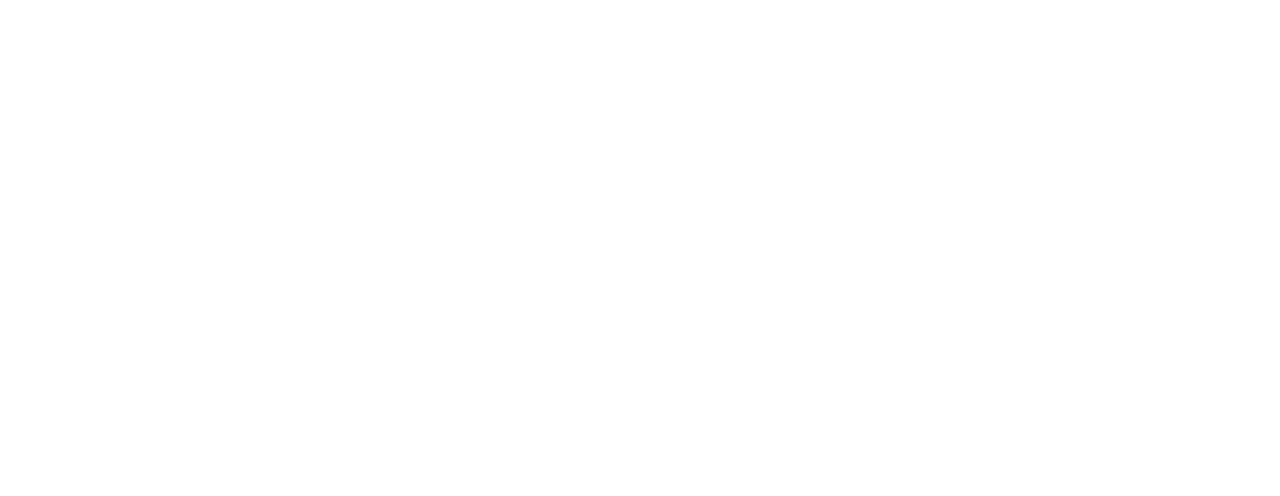
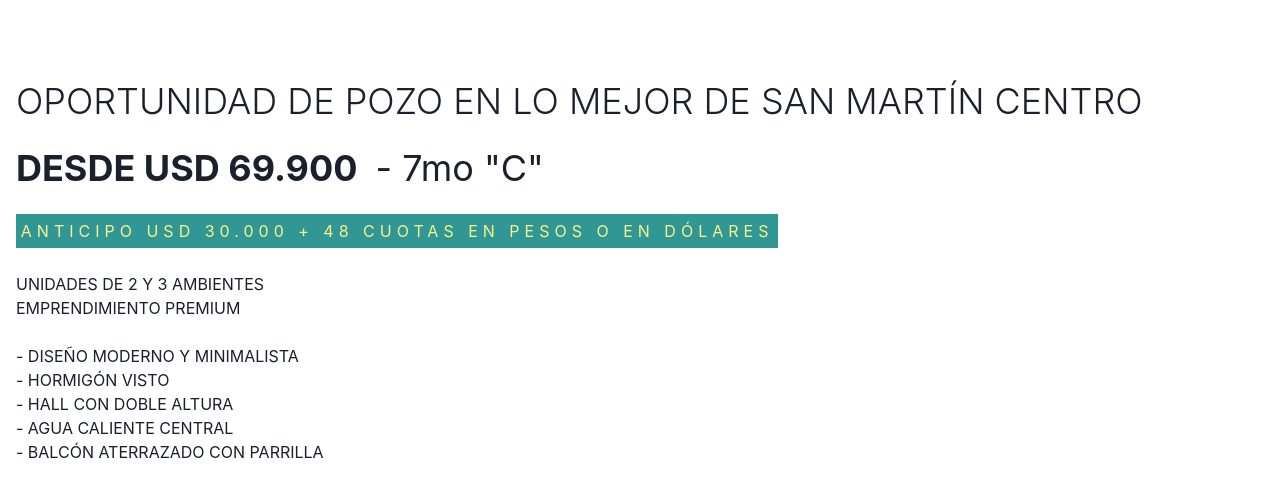
Before and after one commit to LMV-Codes/campos-test, a React (Create React App) app: page / in a window 1280 px wide. Shown: the top 496 px of the page. Built offline with nearby package versions, Linux system fonts and the light colour scheme.

Commit message:
Added landing text component

```diff
--- a/src/App.js
+++ b/src/App.js
@@ -1,8 +1,13 @@
 import React from 'react';
 import { ChakraProvider } from '@chakra-ui/react';
+import { LandingPage } from './pages/LandingPage';
 
 function App() {
-  return <ChakraProvider></ChakraProvider>;
+  return (
+    <ChakraProvider>
+      <LandingPage />
+    </ChakraProvider>
+  );
 }
 
 export default App;
--- /dev/null
+++ b/src/components/LandingText.jsx
@@ -0,0 +1,42 @@
+import { Flex, Heading, Text } from '@chakra-ui/react';
+import React from 'react';
+
+export const LandingText = () => {
+  const perks = [
+    'diseño moderno y minimalista',
+    'hormigón visto',
+    'hall con doble altura',
+    'agua caliente central',
+    'balcón aterrazado con parrilla',
+  ];
+
+  return (
+    <Flex flexDir="column">
+      <Heading fontWeight="light">
+        OPORTUNIDAD DE POZO EN LO MEJOR DE SAN MARTÍN CENTRO
+      </Heading>
+      <br />
+      <Flex>
+        <Heading>DESDE USD 69.900</Heading>
+        <Heading marginLeft="0.5em" fontWeight="regular">
+          - 7mo "C"
+        </Heading>
+      </Flex>
+      <br />
+      <Flex>
+        <Flex bg="teal.500" padding="0.3em" justifyContent="center">
+          <Text color="yellow.200" letterSpacing="5px">
+            ANTICIPO USD 30.000 + 48 CUOTAS EN PESOS O EN DÓLARES
+          </Text>
+        </Flex>
+      </Flex>
+      <br />
+      <Text>UNIDADES DE 2 Y 3 AMBIENTES</Text>
+      <Text>EMPRENDIMIENTO PREMIUM</Text>
+      <br />
+      {perks.map((perk, index) => (
+        <Text textTransform="uppercase">- {perk}</Text>
+      ))}
+    </Flex>
+  );
+};
--- a/src/pages/LandingPage.jsx
+++ b/src/pages/LandingPage.jsx
@@ -1,6 +1,11 @@
 import { Container } from '@chakra-ui/react';
 import React from 'react';
+import { LandingText } from '../components/LandingText';
 
 export const LandingPage = () => {
-  return <Container maxW="container.xl"></Container>;
+  return (
+    <Container maxW="container.xl" marginTop="5em">
+      <LandingText />
+    </Container>
+  );
 };
```
